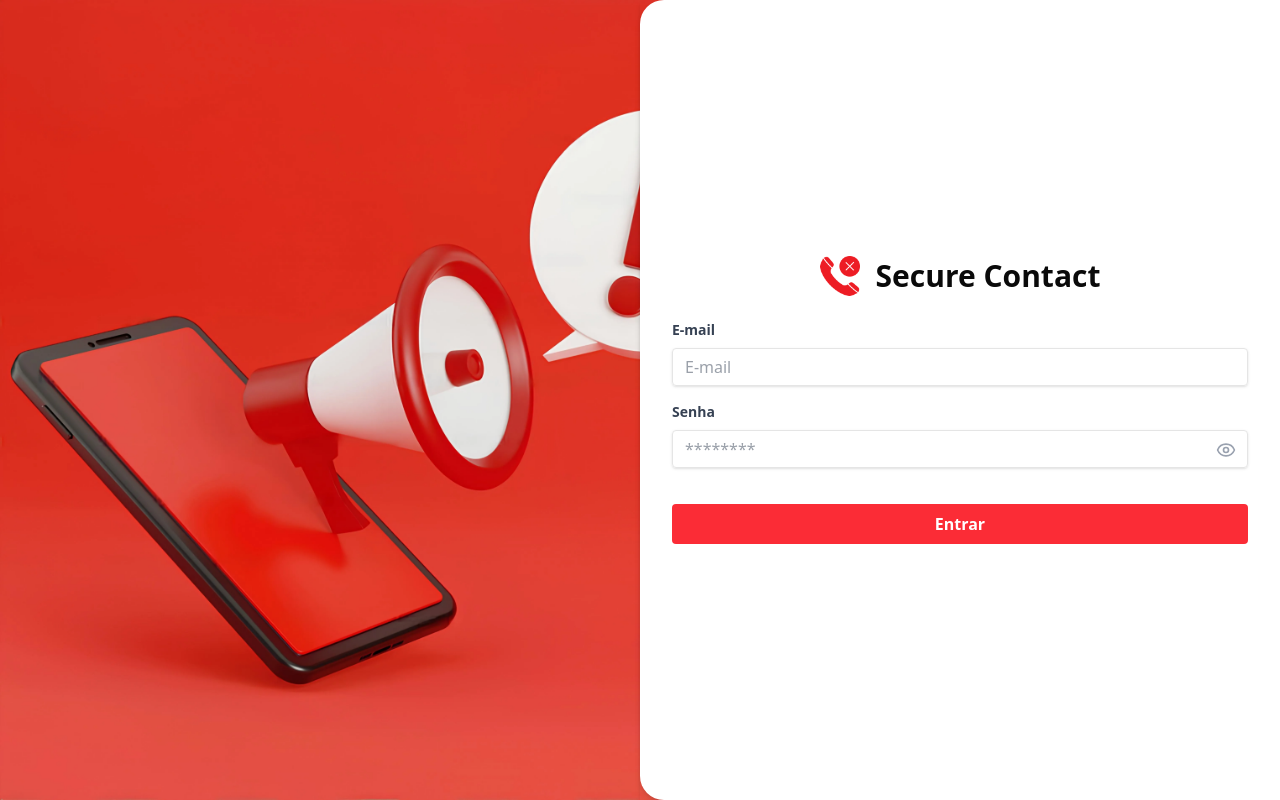
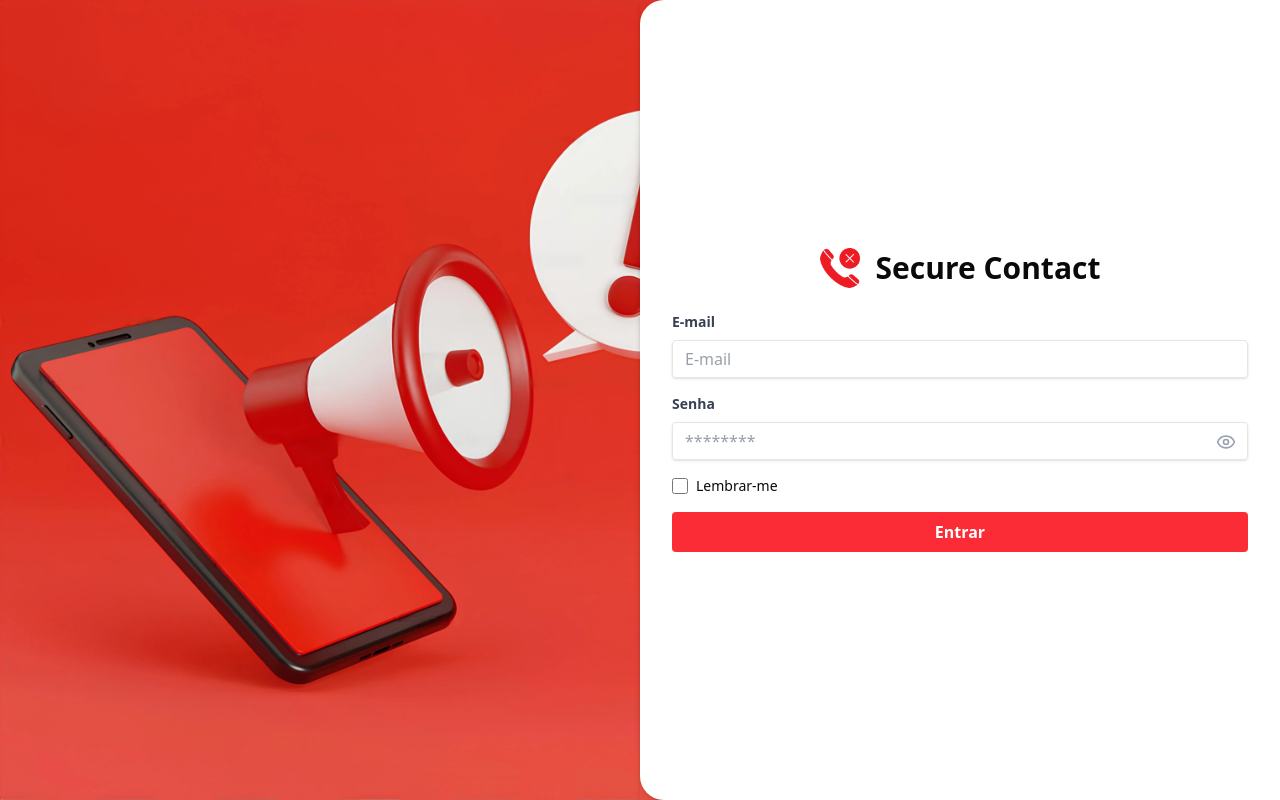
Before and after one commit to Maia-th/Secure-Contact, a Next.js app: page / in a window 1280 px wide. Built offline with nearby package versions, Linux system fonts and the light colour scheme.

Commit message:
add relember login

```diff
--- a/src/app/page.tsx
+++ b/src/app/page.tsx
@@ -6,6 +6,7 @@ import Image from "next/image";
 
 export default function Login() {
   const [showPassword, setShowPassword] = useState(false);
+  const [rememberMe, setRememberMe] = useState(false);
   const togglePasswordVisibility = () => {
     setShowPassword(!showPassword);
   };
@@ -45,7 +46,7 @@ export default function Login() {
               placeholder="E-mail"
             />
           </div>
-          <div className="mb-6">
+          <div className="mb-4">
             <label
               className="block text-gray-700 text-sm font-bold mb-2"
               htmlFor="password"
@@ -71,7 +72,20 @@ export default function Login() {
                 )}
               </button>
             </div>
+            <div className="flex items-center mt-1">
+                <input
+              id="remember-me"
+              checked={rememberMe}
+              onChange={(e) => setRememberMe(e.target.checked)}
+              type="checkbox"
+              className="h-4 w-4 text-orange-500 rounded"
+            />
+            <label htmlFor="remember-me" className="ml-2 block text-sm">
+              Lembrar-me
+            </label>
+              </div>
           </div>
+
           <div className="flex justify-end">
             <button
               className="bg-red-500 hover:bg-red-600 text-white font-bold py-2 px-4 rounded focus:outline-none focus:shadow-outline cursor-pointer w-full"
```
